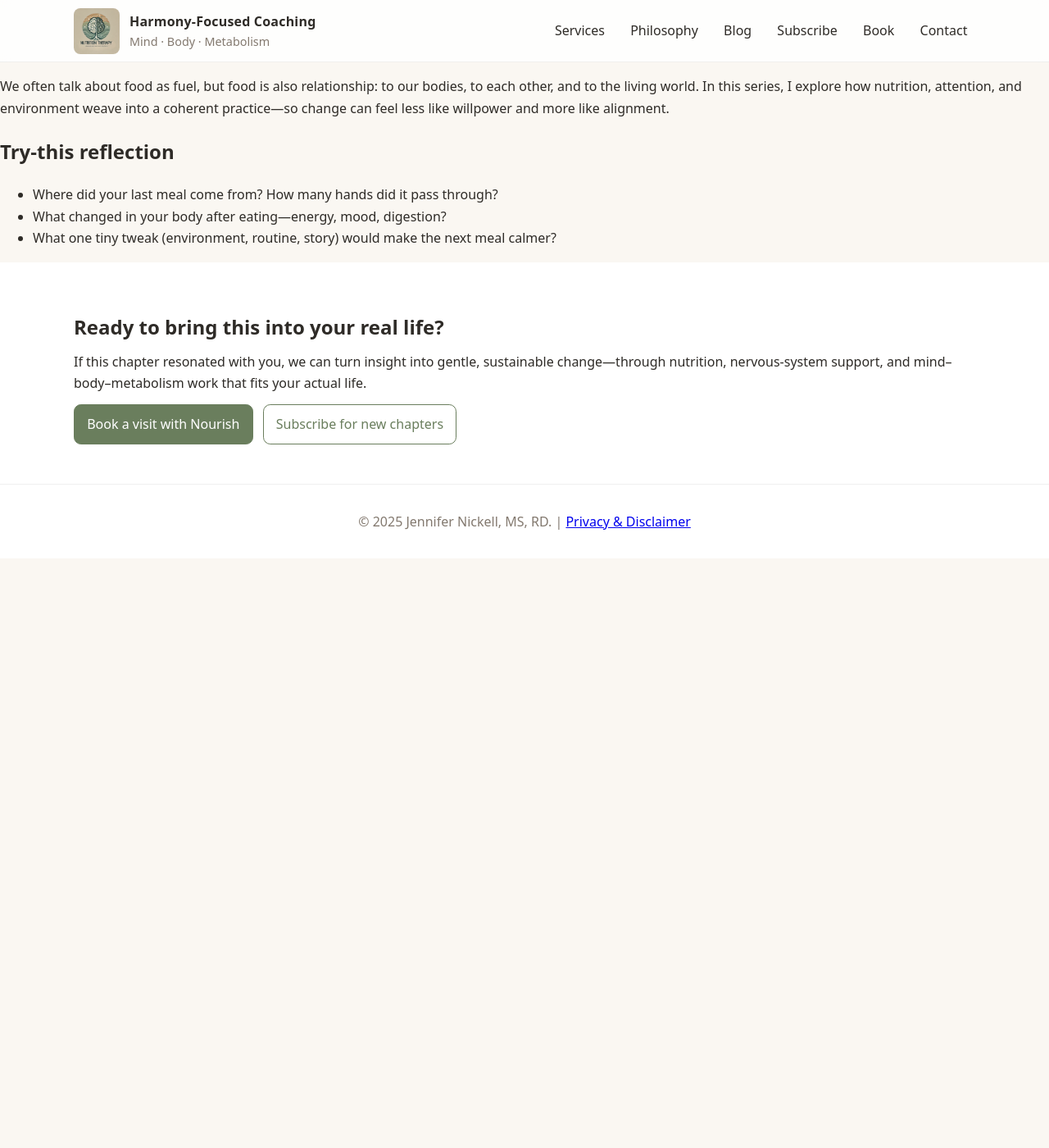
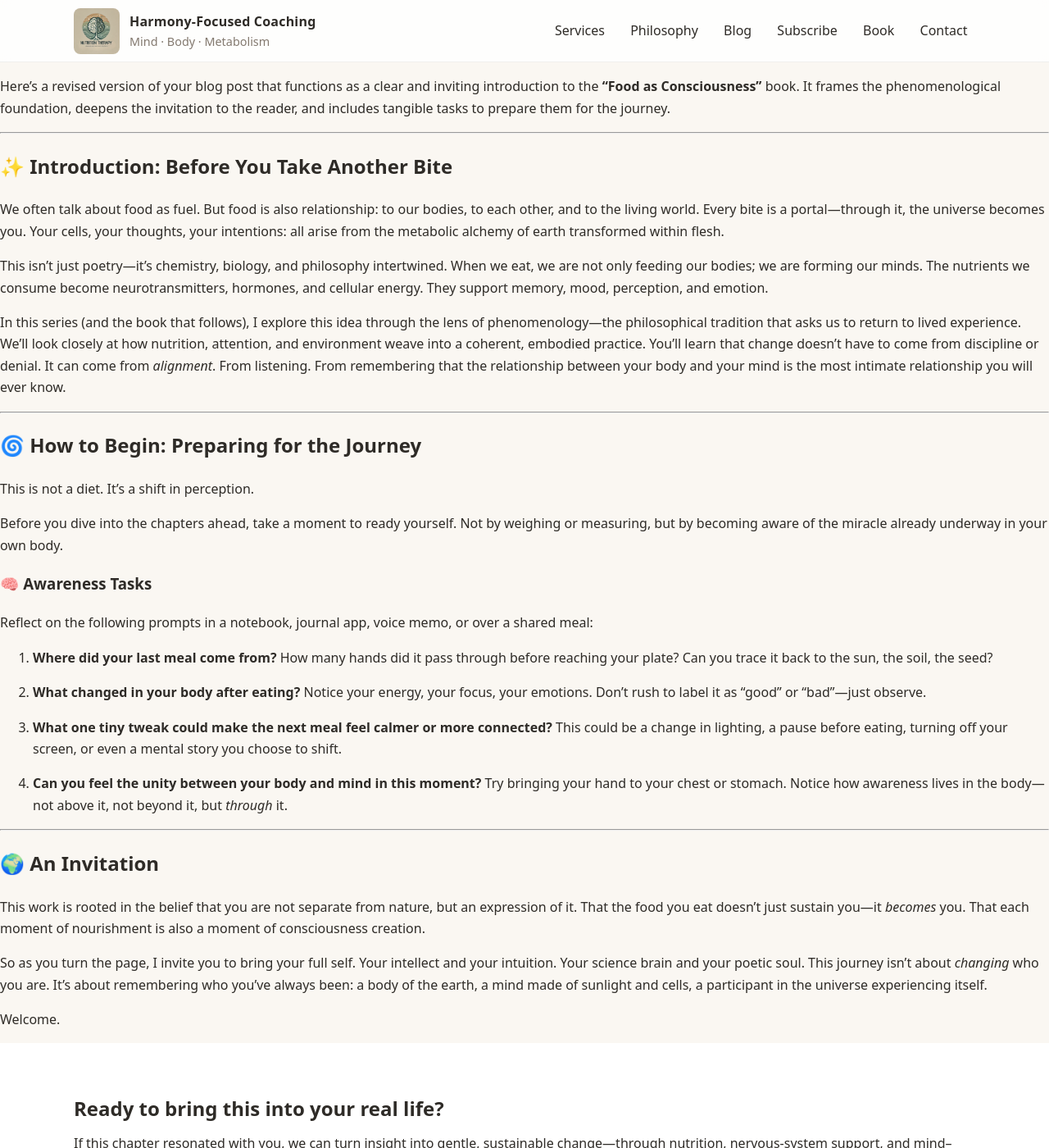
Before and after one commit to BodyConnectionNutrition/Nov-10-build, a Jekyll site: the page built from _posts/2025-11-10-chapter-1-what-food-means.md, in a window 1280 px wide and 1400 px high. Shown: the whole window at 82% size. Built offline with Jekyll 4.4.1, drawn with Linux system fonts in a browser that asks for light colours.

Commit message:
Update 2025-11-10-chapter-1-what-food-means.md

```diff
--- a/_posts/2025-11-10-chapter-1-what-food-means.md
+++ b/_posts/2025-11-10-chapter-1-what-food-means.md
@@ -5,10 +5,48 @@ date: 2025-11-10
 excerpt: "We often talk about food as fuel, but food is also relationship: to our bodies, to each other, and to the living world."
 ---
 
-We often talk about food as fuel, but food is also relationship: to our bodies, to each other, and to the living world. In this series, I explore how nutrition, attention, and environment weave into a coherent practice—so change can feel less like willpower and more like alignment.
+Here’s a revised version of your blog post that functions as a clear and inviting introduction to the **“Food as Consciousness”** book. It frames the phenomenological foundation, deepens the invitation to the reader, and includes tangible tasks to prepare them for the journey.
 
-## Try-this reflection
+---
 
-- Where did your last meal come from? How many hands did it pass through?
-- What changed in your body after eating—energy, mood, digestion?
-- What one tiny tweak (environment, routine, story) would make the next meal calmer?
+## ✨ Introduction: Before You Take Another Bite
+
+We often talk about food as fuel. But food is also relationship: to our bodies, to each other, and to the living world. Every bite is a portal—through it, the universe becomes you. Your cells, your thoughts, your intentions: all arise from the metabolic alchemy of earth transformed within flesh.
+
+This isn’t just poetry—it’s chemistry, biology, and philosophy intertwined. When we eat, we are not only feeding our bodies; we are forming our minds. The nutrients we consume become neurotransmitters, hormones, and cellular energy. They support memory, mood, perception, and emotion.
+
+In this series (and the book that follows), I explore this idea through the lens of phenomenology—the philosophical tradition that asks us to return to lived experience. We’ll look closely at how nutrition, attention, and environment weave into a coherent, embodied practice. You’ll learn that change doesn’t have to come from discipline or denial. It can come from *alignment*. From listening. From remembering that the relationship between your body and your mind is the most intimate relationship you will ever know.
+
+---
+
+## 🌀 How to Begin: Preparing for the Journey
+
+This is not a diet. It’s a shift in perception.
+
+Before you dive into the chapters ahead, take a moment to ready yourself. Not by weighing or measuring, but by becoming aware of the miracle already underway in your own body.
+
+### 🧠 Awareness Tasks
+
+Reflect on the following prompts in a notebook, journal app, voice memo, or over a shared meal:
+
+1. **Where did your last meal come from?**
+   How many hands did it pass through before reaching your plate? Can you trace it back to the sun, the soil, the seed?
+
+2. **What changed in your body after eating?**
+   Notice your energy, your focus, your emotions. Don’t rush to label it as “good” or “bad”—just observe.
+
+3. **What one tiny tweak could make the next meal feel calmer or more connected?**
+   This could be a change in lighting, a pause before eating, turning off your screen, or even a mental story you choose to shift.
+
+4. **Can you feel the unity between your body and mind in this moment?**
+   Try bringing your hand to your chest or stomach. Notice how awareness lives in the body—not above it, not beyond it, but *through* it.
+
+---
+
+## 🌍 An Invitation
+
+This work is rooted in the belief that you are not separate from nature, but an expression of it. That the food you eat doesn’t just sustain you—it *becomes* you. That each moment of nourishment is also a moment of consciousness creation.
+
+So as you turn the page, I invite you to bring your full self. Your intellect and your intuition. Your science brain and your poetic soul. This journey isn’t about *changing* who you are. It’s about remembering who you’ve always been: a body of the earth, a mind made of sunlight and cells, a participant in the universe experiencing itself.
+
+Welcome.
```
